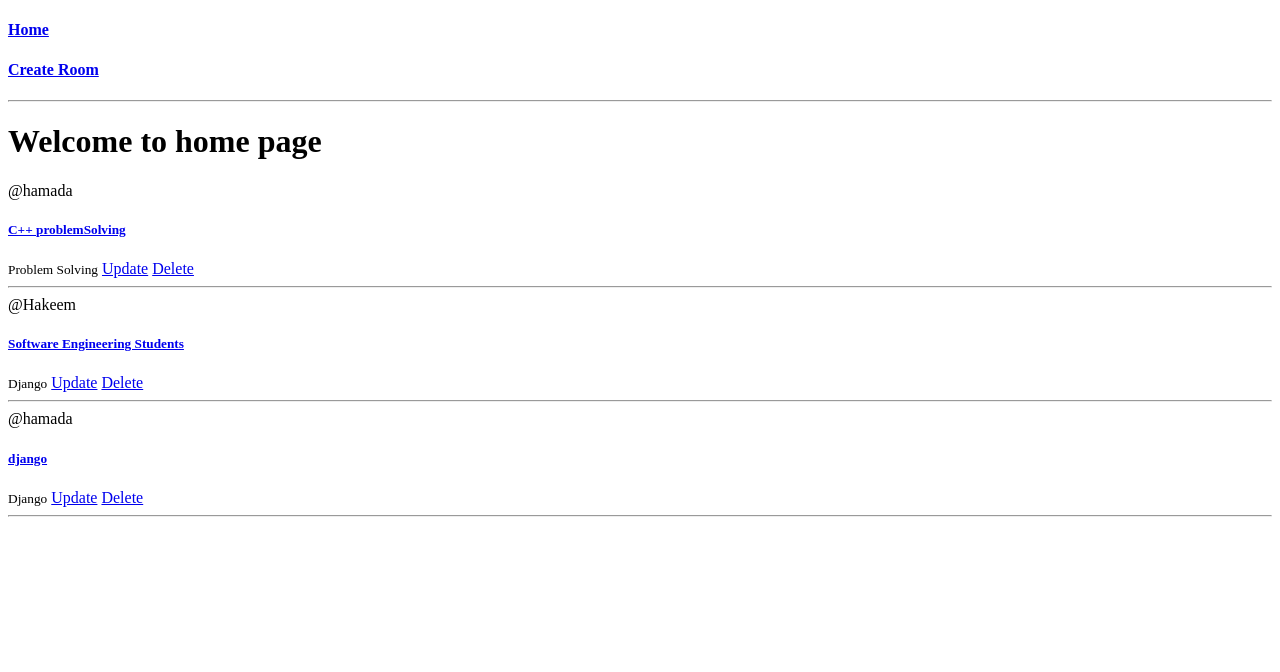
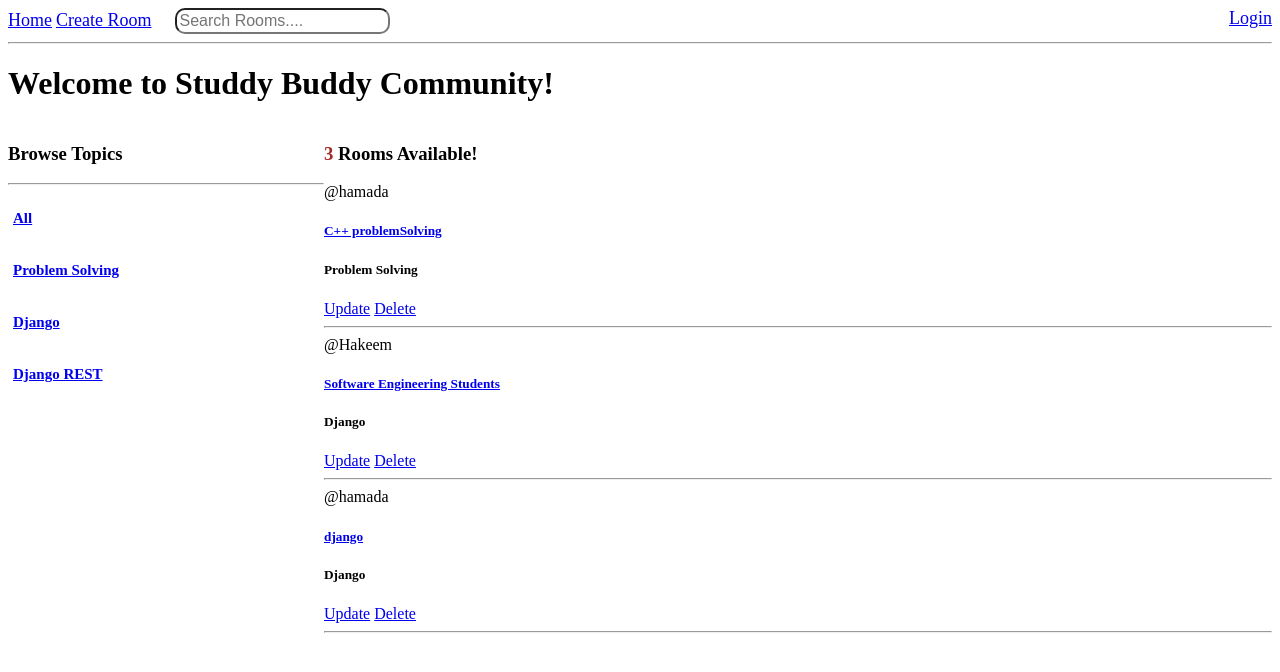
Before and after one commit to Mohamed-Abdelhakeem-x/StudyBuddy, a Django app: page / in a window 1280 px wide. Shown: the top 672 px of the page. Run offline with Django 4.2, Linux system fonts and the light colour scheme; data comes from the database, SQL or seed files in the repository; both versions use the stored data as it was after the commit.

Commit message:
login, search bar and browse rooms by topics features implemented

```diff
--- a/base/templates/base/home.html
+++ b/base/templates/base/home.html
@@ -2,16 +2,41 @@
 
 {% block content %}
 
-<h1>Welcome to home page</h1>
+<style>
+    .home-container{
+        display: grid;
+        grid-template-columns: 1fr 3fr;
 
-<div>
+    }
+
+</style>
+
+<h1>Welcome to Studdy Buddy Community!</h1>
+
+<div class = "home-container">
 
     <div>
+        <h3>Browse Topics</h3>
+        <hr>
+        <a href="{% url 'home'%}">
+                    <h4 style="padding: 5px; font-size:15px">All</h4>
+        </a>
+        {% for topic in topics %}
+            <div>
+                <a href="{% url 'home'%}?q={{topic.name}}">
+                    <h5 style="padding: 5px; font-size:15px">{{topic.name}}</h5>
+                </a>
+            </div>
+        {% endfor %}
+    </div>
+
+    <div>
+        <h3><span style="color: brown;">{{ room_count }}</span> Rooms Available!</h3>
         {% for room in rooms %}
             <div>
                 <span>@{{room.host.username}}</span>
                 <h5><a href="{% url 'room' room.id %}">{{room.name}}</a></h5>
-                <small>{{room.topic.name}}</small>
+                <h5>{{room.topic.name}}</h5>
                 <a href="{% url 'update-room' room.id %}">Update</a>
                 <a href="{% url 'delete-room' room.id %}">Delete</a>
                 <hr>
--- a/base/urls.py
+++ b/base/urls.py
@@ -2,6 +2,7 @@ from django.urls import path
 from . import views
 
 urlpatterns = [
+    path('Login/', views.loginPage, name = "Login"),
     path('', views.home, name = "home"),
     path('room/<str:pk>/', views.room, name = "room"),
     path('create-room/', views.createRoom, name = "create-room"),
--- a/base/views.py
+++ b/base/views.py
@@ -1,13 +1,36 @@
 from django.shortcuts import render, redirect
 from django.http import HttpResponse
-from .models import Room
+from .models import Room, Topic
 from .forms import RoomForm
-
+from django.db.models import Q
+from django.contrib.auth.models import User
+from django.contrib import messages
 # Create your views here
 
+def loginPage(request):
+    if request.method == 'POST':
+        username = request.POST.get('username')
+        password = request.POST.get('password')
+
+        try:
+            user = User.objects.get(username=username)
+        except:
+            messages.error(request, 'User does not exist')
+    context = {}
+    return render(request, 'base/Login_register.html')
+
 def home(request):
-    rooms = Room.objects.all()
-    context = {'rooms': rooms}
+    q = request.GET.get('q') if request.GET.get('q') != None else ''
+    topics = Topic.objects.all()
+    # Filtering rooms based on search query
+    rooms = Room.objects.filter(
+        Q(topic__name__icontains = q) |
+        Q(name__icontains = q) |
+        Q(description__icontains = q) |
+        Q(host__username__icontains = q)
+        )
+    room_count = rooms.count()
+    context = {'rooms': rooms, 'topics': topics, 'room_count': room_count}
     return render(request, 'base/home.html', context)
 
 def room(request, pk):
--- a/templates/main.html
+++ b/templates/main.html
@@ -6,8 +6,15 @@
     <title>Study Buddy</title>
 </head>
 <body>
+    {% include 'navbar.html' %}
 
-    {% include 'navbar.html' %}
+    {% if messages %}
+        <div>
+            {% for message in messages %}
+                    {{ message }}
+            {% endfor %}
+        </div>
+    {% endif %}
 
     {% block content %}
     {% endblock %}
--- a/templates/navbar.html
+++ b/templates/navbar.html
@@ -1,7 +1,11 @@
-<a href="{% url 'home' %}">
-    <h4>Home</h4>
-</a>
-<a href="{% url 'create-room' %}">
-    <h4>Create Room</h4>
-</a>
+<nav class="navbar">
+    <a href="{% url 'home' %}" style="font-size: large;">Home</a>
+    <a href="{% url 'create-room' %}"style="font-size: large">Create Room</a>
+    <a href="{% url 'Login' %}" style="font-size: large; float: right; margin-left: 20px;">Login</a>
+    <form method="GET" action="{% url 'home' %}" style="display: inline;">
+        <input type="text" placeholder="Search Rooms...." name="q" style="font-size: medium; margin-left: 20px; border-radius: 10px; padding: 2px;">
+    </form>
+
+</nav>
+
 <hr>
```
Also changed, not shown: base/templates/base/login_register.html (added, +20 -0 lines), db.sqlite3.
